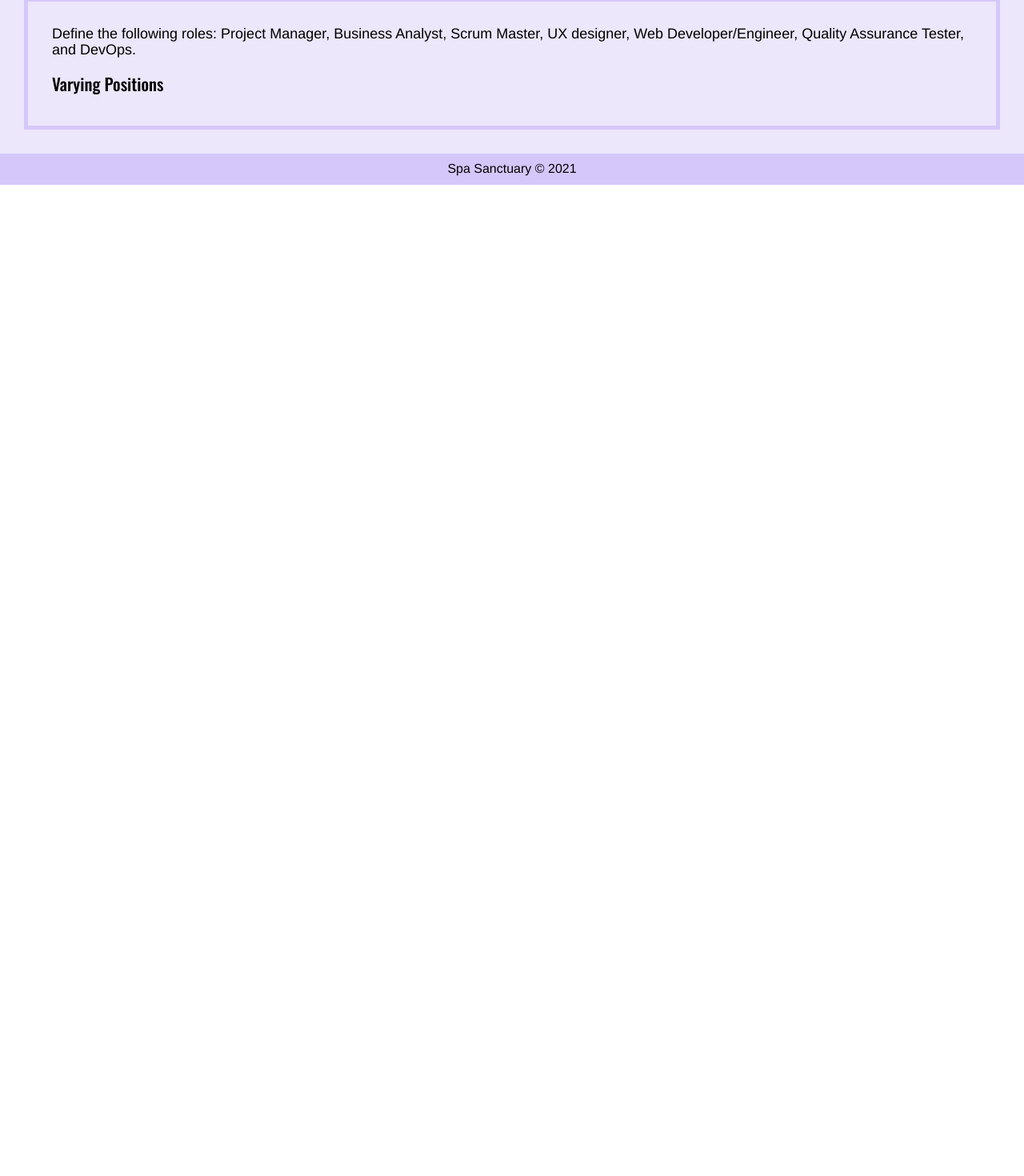
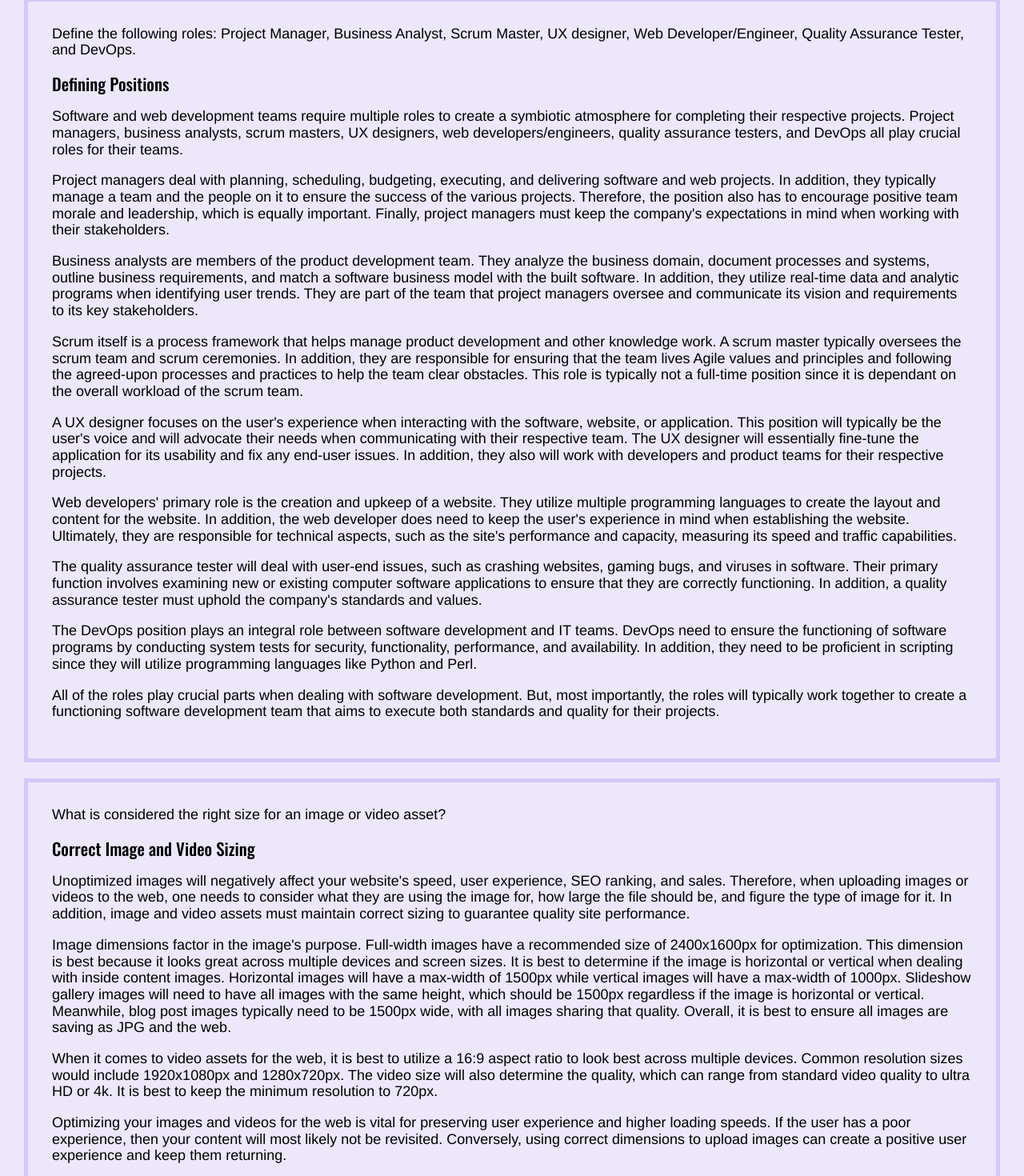
Before and after one commit to cpollock911/uclax-web1-summer21, a React (Create React App) app: page /homework in a window 1280 px wide. Shown: the part 5000-6470 px from the top of the page at 80% size. Before the commit the page ends 5231 px from the top, so only its background shows below. Built offline with nearby package versions, Linux system fonts and the light colour scheme.

Commit message:
Essays Updated

```diff
--- a/src/React/Homework/Homework.jsx
+++ b/src/React/Homework/Homework.jsx
@@ -145,7 +145,58 @@ const Homework = () => {
                 number={ 7 }
                 question='Define the following roles: Project Manager, Business Analyst, Scrum Master, UX designer, Web Developer/Engineer, Quality Assurance Tester, and DevOps.'
             >
-                <h3>Varying Positions</h3>
+                <h3>Defining Positions</h3>
+                <p>
+                    Software and web development teams require multiple roles to create a symbiotic atmosphere for completing their respective projects.  Project managers, business analysts, scrum masters, UX designers, web developers/engineers, quality assurance testers, and DevOps all play crucial roles for their teams.</p>
+                <p>Project managers deal with planning, scheduling, budgeting, executing, and delivering software and web projects.  In addition, they typically manage a team and the people on it to ensure the success of the various projects. Therefore, the position also has to encourage positive team morale and leadership, which is equally important. Finally, project managers must keep the company's expectations in mind when working with their stakeholders.
+
+                </p>
+                <p>
+                    Business analysts are members of the product development team.  They analyze the business domain, document processes and systems, outline business requirements, and match a software business model with the built software. In addition, they utilize real-time data and analytic programs when identifying user trends.  They are part of the team that project managers oversee and communicate its vision and requirements to its key stakeholders.
+                </p>
+                <p>
+                    Scrum itself is a process framework that helps manage product development and other knowledge work.  A scrum master typically oversees the scrum team and scrum ceremonies. In addition, they are responsible for ensuring that the team lives Agile values and principles and following the agreed-upon processes and practices to help the team clear obstacles.  This role is typically not a full-time position since it is dependant on the overall workload of the scrum team.
+                </p>
+                <p>
+                    A UX designer focuses on the user's experience when interacting with the software, website, or application.  This position will typically be the user's voice and will advocate their needs when communicating with their respective team.  The UX designer will essentially fine-tune the application for its usability and fix any end-user issues.  In addition, they also will work with developers and product teams for their respective projects.
+                </p>
+                <p>
+                    Web developers' primary role is the creation and upkeep of a website.  They utilize multiple programming languages to create the layout and content for the website.  In addition, the web developer does need to keep the user's experience in mind when establishing the website.  Ultimately, they are responsible for technical aspects, such as the site's performance and capacity, measuring its speed and traffic capabilities.</p>
+                <p>
+                    The quality assurance tester will deal with user-end issues, such as crashing websites, gaming bugs, and viruses in software.  Their primary function involves examining new or existing computer software applications to ensure that they are correctly functioning.  In addition, a quality assurance tester must uphold the company's standards and values.
+                </p>
+                <p>
+                    The DevOps position plays an integral role between software development and IT teams.  DevOps need to ensure the functioning of software programs by conducting system tests for security, functionality, performance, and availability.  In addition, they need to be proficient in scripting since they will utilize programming languages like Python and Perl.
+                </p>
+                <p>
+                    All of the roles play crucial parts when dealing with software development. But, most importantly, the roles will typically work together to create a functioning software development team that aims to execute both standards and quality for their projects.
+                </p>
+
+            </Essay>
+            <Essay
+                number={ 8 }
+                question='What is considered the right size for an image or video asset?'
+            >
+                <h3>Correct Image and Video Sizing</h3>
+                <p>
+                Unoptimized images will negatively affect your website's speed, user experience, SEO ranking, and sales. Therefore, when uploading images or videos to the web, one needs to consider what they are using the image for, how large the file should be, and figure the type of image for it. In addition, image and video assets must maintain correct sizing to guarantee quality site performance.
+                </p>
+                <p>
+                Image dimensions factor in the image's purpose.  Full-width images have a recommended size of 2400x1600px for optimization.  This dimension is best because it looks great across multiple devices and screen sizes.  It is best to determine if the image is horizontal or vertical when dealing with inside content images.  Horizontal images will have a max-width of 1500px while vertical images will have a max-width of 1000px. Slideshow gallery images will need to have all images with the same height, which should be 1500px regardless if the image is horizontal or vertical.  Meanwhile, blog post images typically need to be 1500px wide, with all images sharing that quality.  Overall, it is best to ensure all images are saving as JPG and the web.
+                </p>
+                <p>
+                When it comes to video assets for the web, it is best to utilize a 16:9 aspect ratio to look best across multiple devices.  Common resolution sizes would include 1920x1080px and 1280x720px.  The video size will also determine the quality, which can range from standard video quality to ultra HD or 4k.  It is best to keep the minimum resolution to 720px.
+                </p>
+                <p>
+                Optimizing your images and videos for the web is vital for preserving user experience and higher loading speeds.  If the user has a poor experience, then your content will most likely not be revisited. Conversely, using correct dimensions to upload images can create a positive user experience and keep them returning.
+                </p>
+            </Essay>
+            <Essay
+                number={ 9 }
+                question='What it means for a company to be Agile. What is the purpose of using Agile, and its Pros and Cons'
+            >
+                <h3>Defining Agile</h3>
+
             </Essay>
         </div>
     );
```
